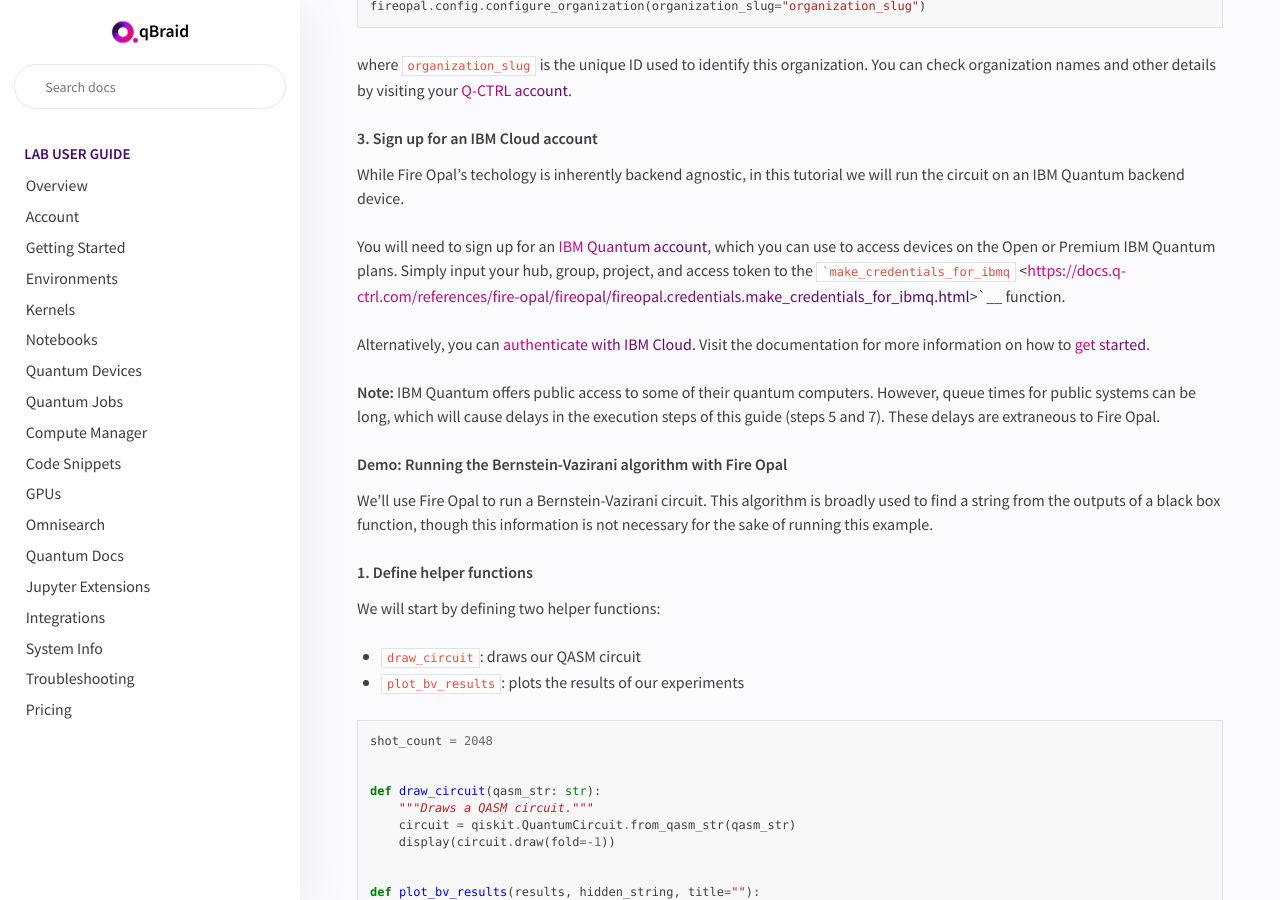
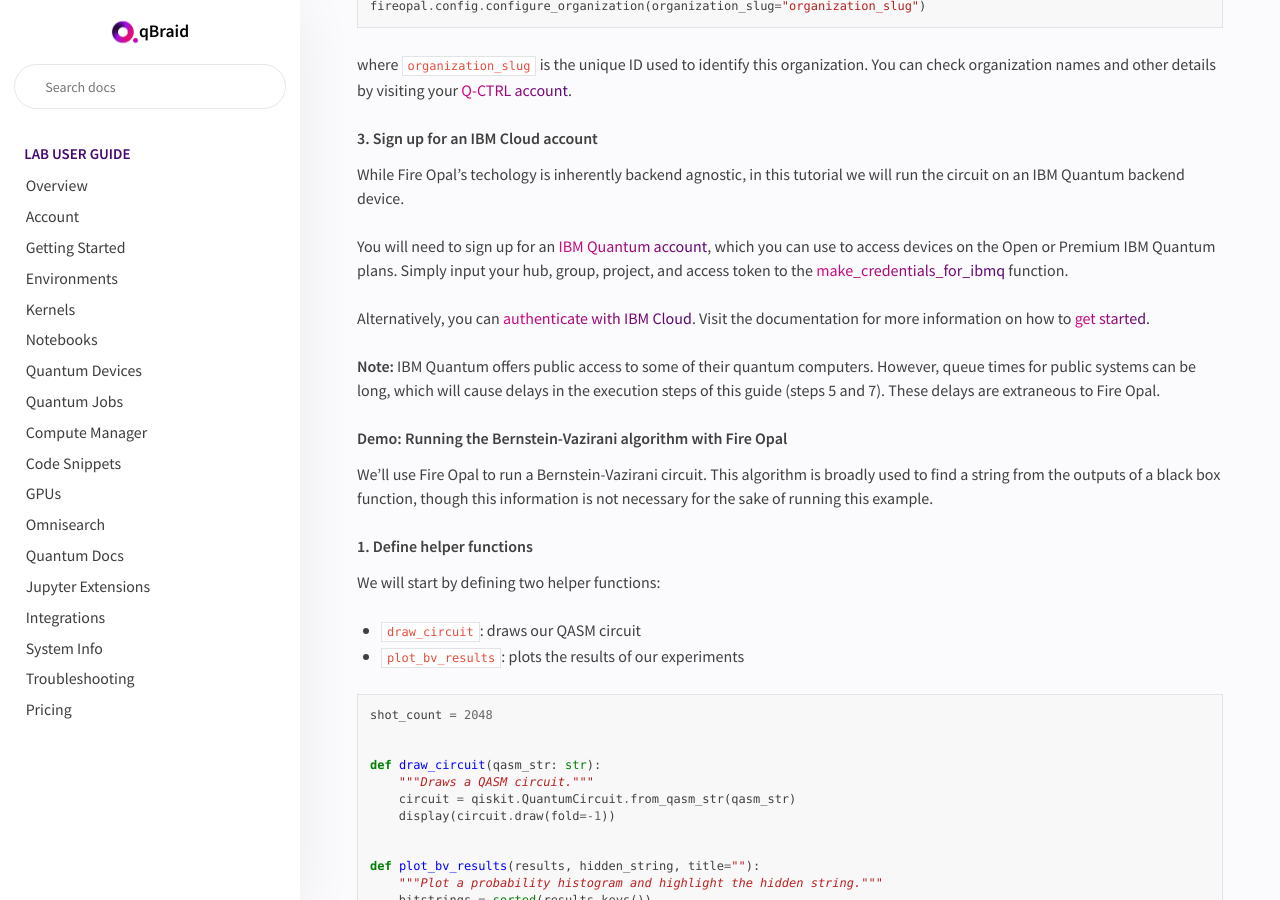
Before and after one commit to qBraid/qBraid-Lab, a Sphinx documentation site: the page built from docs/lab/fire_opal.rst, in a window 1280 px wide and 900 px high, scrolled down 1010 px. Built offline with Sphinx 7.4.7 and the Read the Docs theme 2.0.0, drawn with Linux system fonts in a browser that asks for light colours; some of the changed lines change nothing that is shown.

Commit message:
update fire opal docs

````diff
--- a/docs/lab/fire_opal.rst
+++ b/docs/lab/fire_opal.rst
@@ -98,8 +98,7 @@
    account <https://docs.quantum-computing.ibm.com/run/account-management>`__,
    which you can use to access devices on the Open or Premium IBM
    Quantum plans. Simply input your hub, group, project, and access
-   token to the
-   ```make_credentials_for_ibmq`` <https://docs.q-ctrl.com/references/fire-opal/fireopal/fireopal.credentials.make_credentials_for_ibmq.html>`__
+   token to the `make_credentials_for_ibmq <https://docs.q-ctrl.com/references/fire-opal/fireopal/fireopal.credentials.make_credentials_for_ibmq.html>`__
    function.
 
    Alternatively, you can `authenticate with IBM
````
